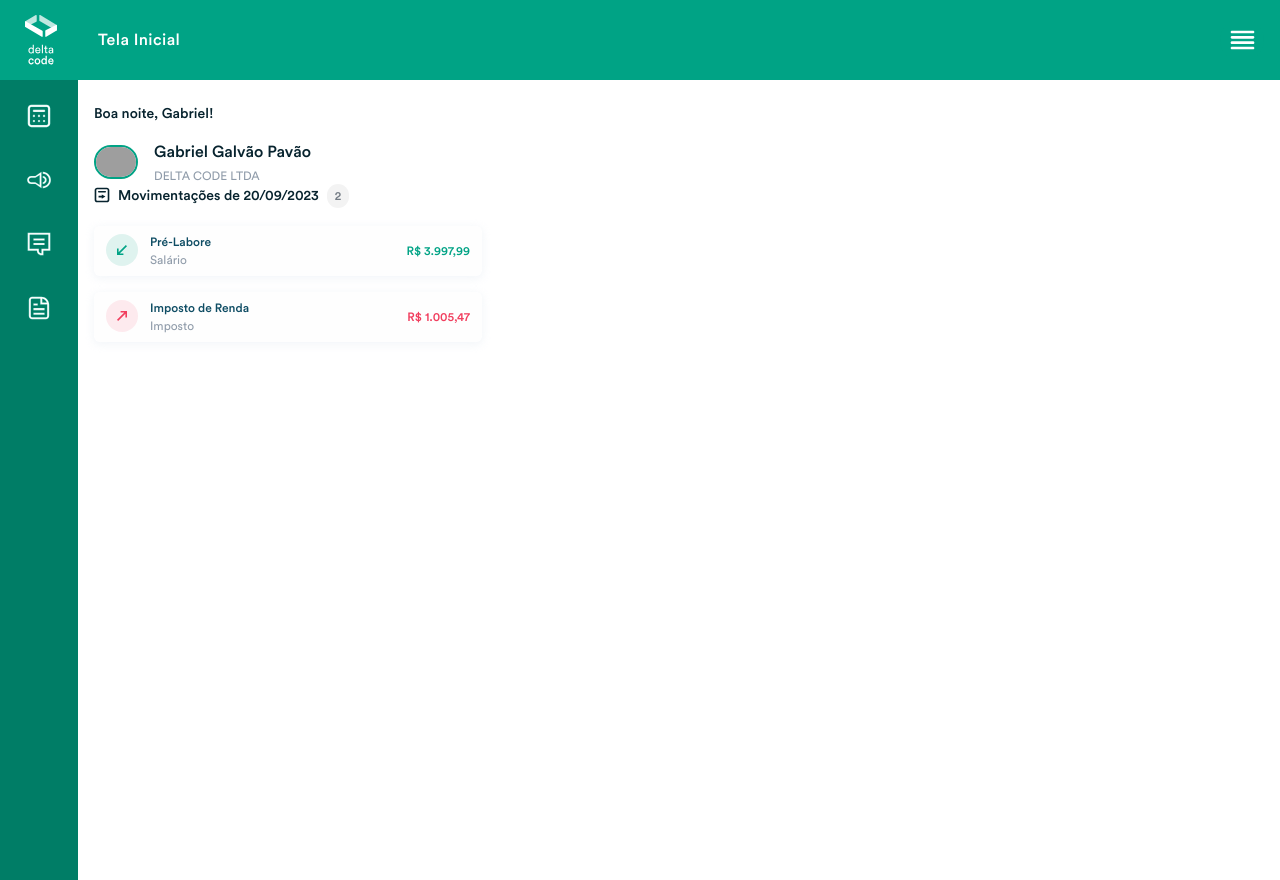
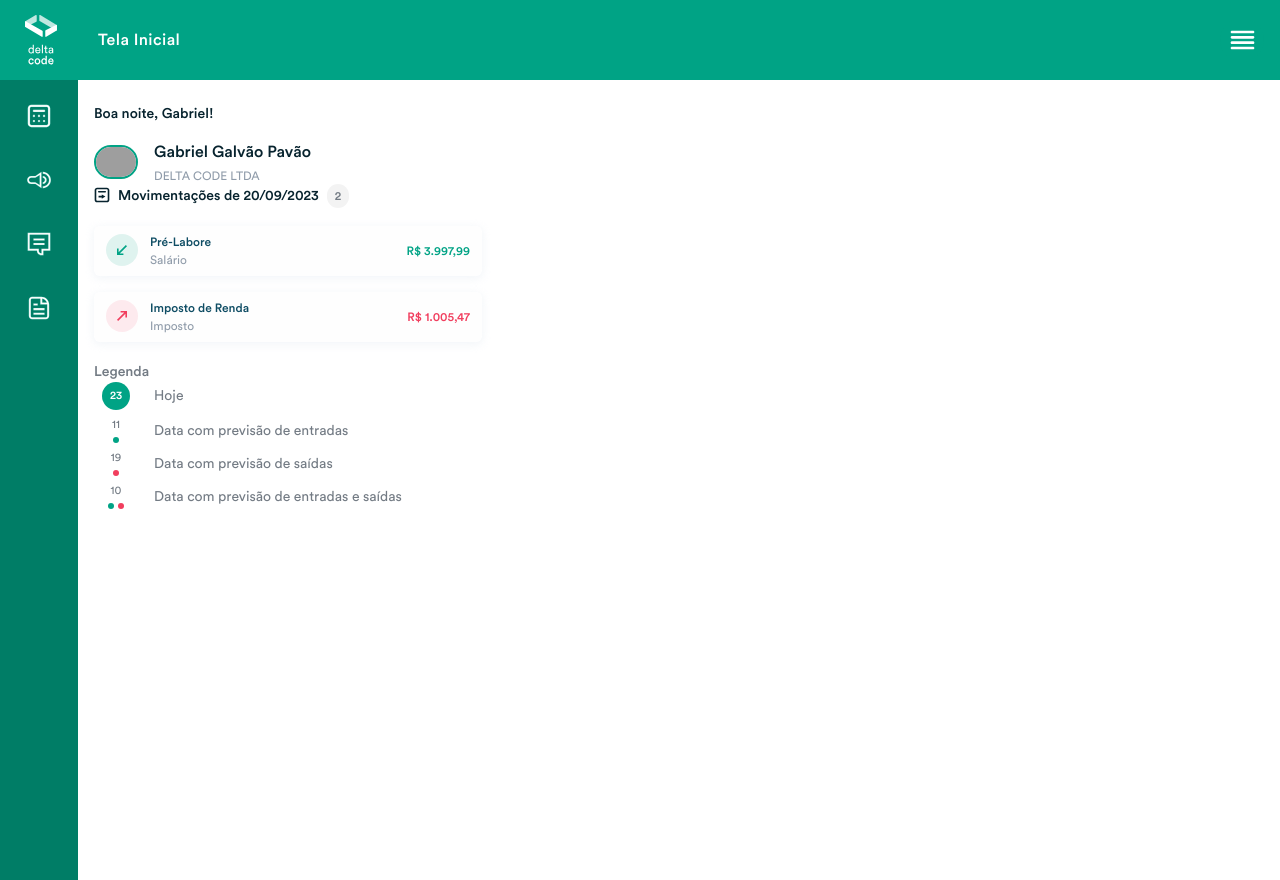
Before and after one commit to gabrielgpavao/dc-frontend-engineer-challenge, a Next.js app: page / in a window 1280 px wide. Built offline with nearby package versions, Linux system fonts and the light colour scheme; grey boxes are pictures that could not be loaded.

Commit message:
feat: create and style de CalendarLabel component

```diff
--- /dev/null
+++ b/src/components/CalendarLabel.tsx
@@ -0,0 +1,39 @@
+export default function CalendarLabel() {
+	return (
+		<section className='text-sm text-neutral-dark font-normal'>
+			<h3 className='font-medium'>Legenda</h3>
+			<ul className=' flex flex-col gap-2'>
+				<li className='flex gap-4 items-center'>
+					<div className='bg-primary h-7 w-7 mx-2 grid place-items-center rounded-full'>
+						<small className='font-medium text-white'>23</small>
+					</div>
+					<p>Hoje</p>
+				</li>
+				<li className='flex gap-4 items-center'>
+					<div className='flex flex-col items-center gap-[0.375rem] w-11'>
+						<small className='leading-[initial]'>11</small>
+						<span className='block w-[0.375rem] h-[0.375rem] bg-primary rounded-full'/>
+					</div>
+					<p>Data com previsão de entradas</p>
+				</li>
+				<li className='flex gap-4 items-center'>
+					<div className='flex flex-col items-center gap-[0.375rem] w-11'>
+						<small className='leading-[initial]'>19</small>
+						<span className='block w-[0.375rem] h-[0.375rem] bg-secondary-dark rounded-full'/>
+					</div>
+					<p>Data com previsão de saídas</p>
+				</li>
+				<li className='flex gap-4 items-center'>
+					<div className='flex flex-col items-center w-11'>
+						<small className='leading-[initial] block'>10</small>
+						<div className='leading-[initial] h-3'>
+							<span className='inline-block w-[0.375rem] h-[0.375rem] mr-1 bg-primary rounded-full'/>
+							<span className='inline-block w-[0.375rem] h-[0.375rem] bg-secondary-dark rounded-full'/>
+						</div>
+					</div>
+					<p>Data com previsão de entradas e saídas</p>
+				</li>
+			</ul>
+		</section>
+	)
+}
--- a/src/components/index.ts
+++ b/src/components/index.ts
@@ -2,10 +2,12 @@ import Header from './Header'
 import Navbar from './Navbar'
 import Profile from './Profile'
 import Transaction from './Transaction'
+import CalendarLabel from './CalendarLabel'
 
 export {
 	Header,
 	Navbar,
 	Profile,
-	Transaction
+	Transaction,
+	CalendarLabel
 }
--- a/src/pages/index.tsx
+++ b/src/pages/index.tsx
@@ -1,4 +1,4 @@
-import { Header, Navbar, Profile, Transaction } from '@/components/'
+import { CalendarLabel, Header, Navbar, Profile, Transaction } from '@/components/'
 import { TransactionType, iTransaction } from '@/interfaces'
 
 export default function Home() {
@@ -29,6 +29,7 @@ export default function Home() {
 					<Profile name='Gabriel Galvão Pavão' avatarURL='https://i.imgur.com/2TBmfPW.jpg' company='Delta Code Ltda'/>
 					<div>
 						<Transaction date={transactionDate} transactions={transactions}/>
+						<CalendarLabel/>
 					</div>
 				</main>
 				<Navbar/>
```
